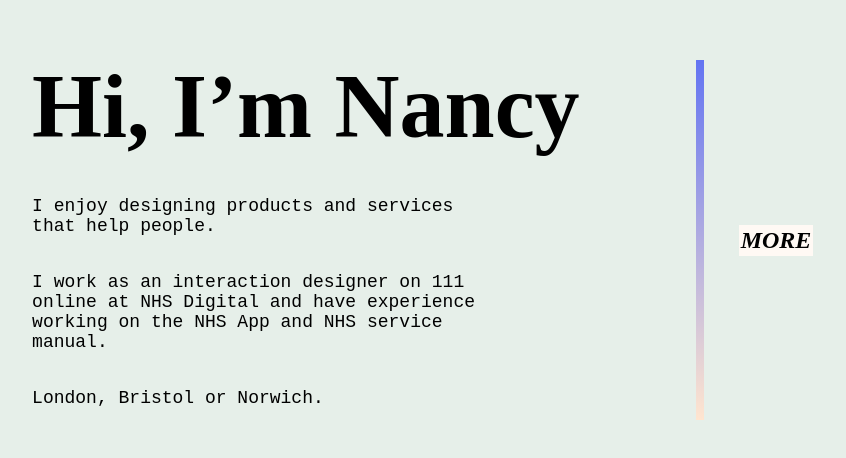
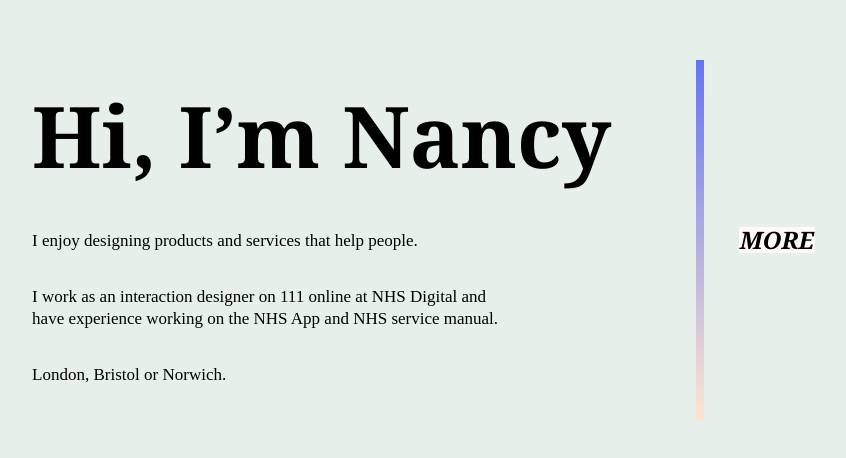
Before and after one commit to nancyhalladay24/nancyhalladay, a plain HTML site: page index.html in a window 1280 px wide. Shown: the part 168-626 px from the top of the page, without its empty margins (77-923 px from the left). Drawn offline with Linux system fonts and the light colour scheme.

Commit message:
font changes

```diff
--- a/index.html
+++ b/index.html
@@ -4,6 +4,16 @@
 <head>
   <link rel="stylesheet" type="text/css"  href="styles.css">
   <meta name="viewport" content="width=device-width, initial-scale=1" />
+  <script>
+  (function(d) {
+    var config = {
+      kitId: 'fry1nqa',
+      scriptTimeout: 3000,
+      async: true
+    },
+    h=d.documentElement,t=setTimeout(function(){h.className=h.className.replace(/\bwf-loading\b/g,"")+" wf-inactive";},config.scriptTimeout),tk=d.createElement("script"),f=false,s=d.getElementsByTagName("script")[0],a;h.className+=" wf-loading";tk.src='https://use.typekit.net/'+config.kitId+'.js';tk.async=true;tk.onload=tk.onreadystatechange=function(){a=this.readyState;if(f||a&&a!="complete"&&a!="loaded")return;f=true;clearTimeout(t);try{Typekit.load(config)}catch(e){}};s.parentNode.insertBefore(tk,s)
+  })(document);
+</script>
 </head>
 <body>
 <div class="main-wrapper">
--- a/styles.css
+++ b/styles.css
@@ -5,27 +5,29 @@ html, body {
 }
 
 h1{
-  font-size: 74px;
-  font-family: "Georgia, serif";
+  font-size: 70px;
+  font-family: "Georgia";
   margin-top:0px;
   margin-bottom:20px;
 }
 
 p {
-  font-size:16px;
-  font-family: "Courier New";
-  font-weight: normal;
+  font-size:15px;
+  font-family: "zen-maru-gothic";
+  font-style: normal;
+  line-height: 20px;
 }
 
 a{
   font-size:22px;
-  font-family: "Georgia, serif";
+  font-family: "Georgia";
   font-weight: bold;
   font-style: italic;
   background-color: #FFF9F4;
   color: #000;
   text-decoration: none;
-  padding:2px;
+  padding:1px;
+  line-height: 24px;
 }
 
 a:hover{
@@ -115,11 +117,12 @@ a:hover{
 /* medium screen css */
 @media only screen and (min-width: 800px) and (max-width: 1350px) {
 h1{
-  font-size: 90px;
+  font-size: 85px;
 }
 
 p{
-  font-size:18px;
+  font-size:17px;
+  line-height: 22px;
 }
 
 a{
@@ -167,11 +170,12 @@ a{
 /* large desktop css */
 @media only screen and (min-width: 1350px){
 h1{
-  font-size: 90px;
+  font-size: 85px;
 }
 
 p{
-  font-size:18px;
+  font-size:17px;
+  line-height: 22px;
 }
 
 a{
```
